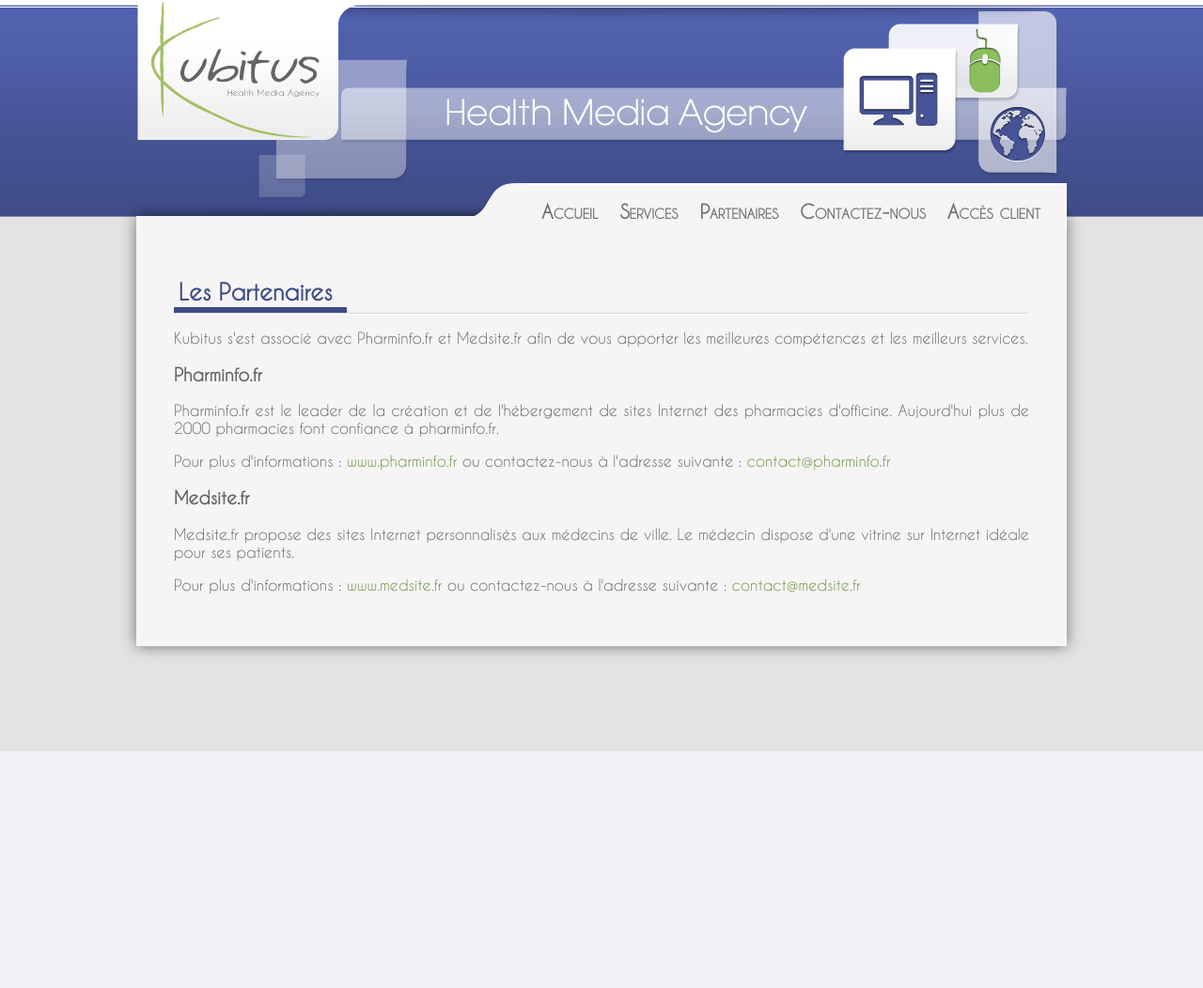
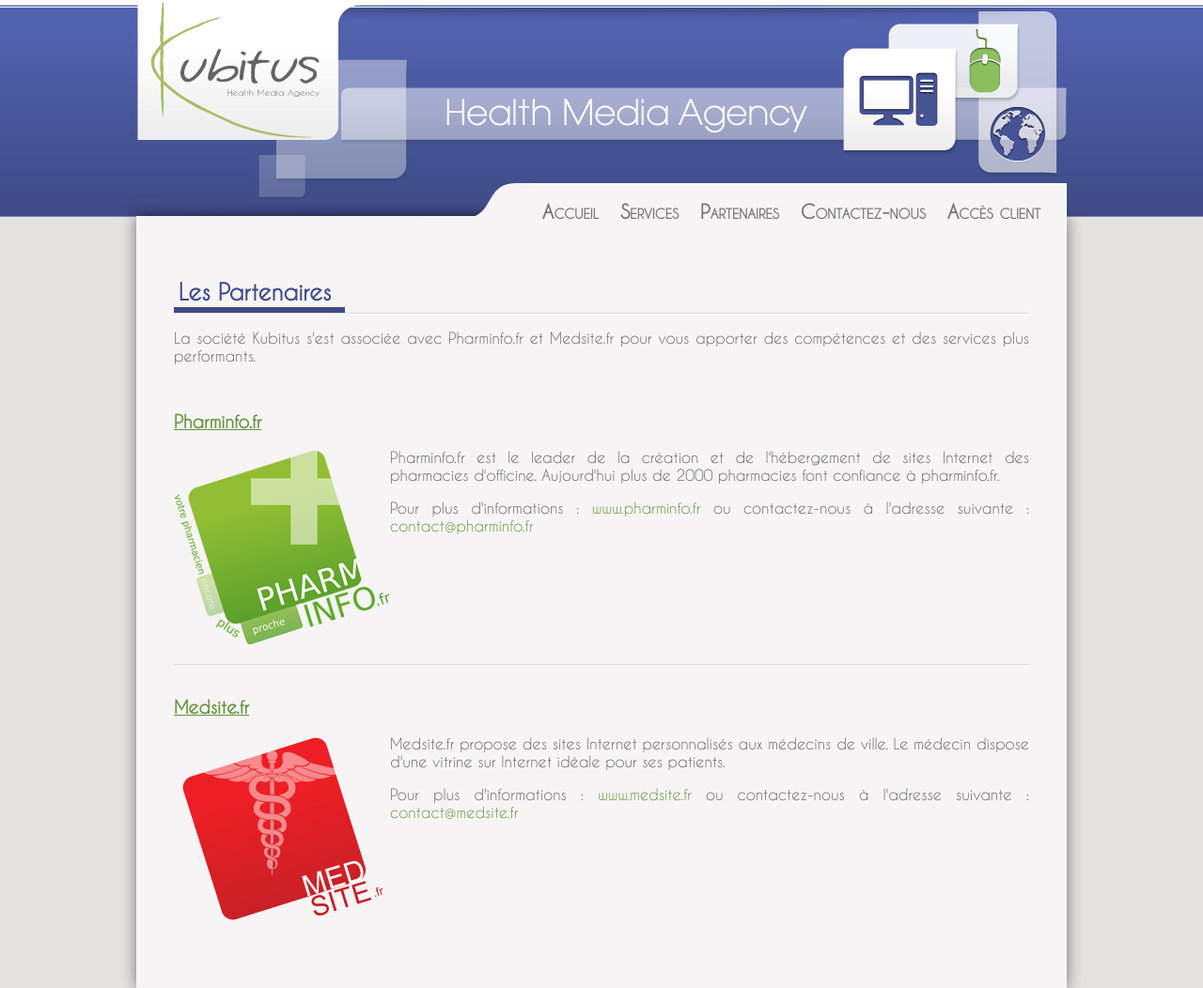
Before and after one commit to Kubitus/kubitus, a Flask app: page /partenaires/ in a window 1280 px wide. Shown: the whole page at 94% size. Before the commit the page ends 800 px from the top, so only its background shows below. Run offline with Flask 2, Linux system fonts and the light colour scheme; some libraries are stand-ins or nearby versions.

Commit message:
minor change in différents pages

```diff
--- a/kubitus/static/css/style.css
+++ b/kubitus/static/css/style.css
@@ -31,6 +31,7 @@ body {
 }
 
 a {
+  border: none;
   color: #65933d;
   text-decoration: none;
   transition: color 0.3s linear;
@@ -495,7 +496,30 @@ dl p {
   padding: 2px 0;
 }
 
+.pharminfo {
+  border-bottom: 1px solid #ddd;
+}
 
+div.pharminfo, div.medsite {
+  padding: 15px 0 20px;
+  overflow: auto;
+}
+
+div.pharminfo h3, div.medsite h3 {
+  color: #65933D;
+  text-decoration: underline;
+}
+
+.pharminfo img, .medsite img {
+  float: left;
+}
+
+
+
+
+div.medsite {
+  clear: left;
+}
 
 /* - Accordion - */
 dl.accordion dt{
--- a/kubitus/templates/graphique.html.jinja2
+++ b/kubitus/templates/graphique.html.jinja2
@@ -6,7 +6,8 @@
       <h2>Conception graphique</h2>
     </header>
     <p>Notre équipe graphique est à votre disposition pour l'élaboration et la conception de toutes vos bannières</p>
-    <P>Vous souhaitez un complément d'information avant de concrétiser votre projet <a href="{{ url_for('page', page='contact')}}">contactez-nous</a></p>
+    <P>Vous souhaitez un complément d'information sur le graphisme des bannières avant de concrétiser votre projet ? </p>
+    <p><a href="{{ url_for('page', page='contact')}}">Contactez-nous</a> et nous vous répondrons dans les plus brefs délais.</p>
     <p class="center figure">
       <img src="../static/css/img/bandeau-krea.gif"/>
       Bandeau Haut ou Bas - 468x68 px
--- a/kubitus/templates/offer.html.jinja2
+++ b/kubitus/templates/offer.html.jinja2
@@ -3,11 +3,11 @@
 {% block content %}
   {% block offer %}
     <header>
-      <h2>Offres B to B</h2>
+      <h2><a href="{{ url_for('page', page='btob')}}">Offres B to B</a></h2>
     </header>
       <ul class="offer">
       <li class="standard"><a href="{{url_for('page', page='standard')}}">Offre Standard</a></li>
-      <li class="personnal"><a href="{{url_for('page', page='personnal')}}">Offre Sur Mesure</a></li>
+      <li class="personnal"><a href="{{url_for('page', page='personnal')}}">Offre Sur-Mesure</a></li>
       <li class="special"><a href="{{url_for('page', page='special')}}">Offre Spéciale Laboratoires Pharmaceutiques</a></li>
     </ul>
   {% endblock offer %}
--- a/kubitus/templates/partenaires.html.jinja2
+++ b/kubitus/templates/partenaires.html.jinja2
@@ -4,13 +4,19 @@
   <header>
     <h2>Les Partenaires</h2>
   </header>
-  <p>Kubitus s'est associé avec Pharminfo.fr et Medsite.fr afin de vous apporter les meilleures compétences et les meilleurs services.</p>
+  <p>La société Kubitus s'est associée avec Pharminfo.fr et Medsite.fr pour vous apporter des compétences et des services plus performants.</p>
 
+  <div class="pharminfo">
   <h3>Pharminfo.fr</h3>
-  <p>Pharminfo.fr est le leader de la création et de l'hébergement de sites Internet des pharmacies d'officine. Aujourd'hui plus de 2000 pharmacies font confiance à pharminfo.fr.</p>
-  <p>Pour plus d'informations : <a href="http://www.pharminfo.fr">www.pharminfo.fr</a> ou contactez-nous à l'adresse suivante : <a href="mailto:contact@pharminfo.fr?subject=[PHARMINFO]%20Projet">contact@pharminfo.fr</a></p>
+    <a href="http://www.pharminfo.fr"><img src="../static/css/img/logo-pharminfo.png" /></a>
+    <p>Pharminfo.fr est le leader de la création et de l'hébergement de sites Internet des pharmacies d'officine. Aujourd'hui plus de 2000 pharmacies font confiance à pharminfo.fr.</p>
+    <p>Pour plus d'informations : <a href="http://www.pharminfo.fr">www.pharminfo.fr</a> ou contactez-nous à l'adresse suivante : <a href="mailto:contact@pharminfo.fr?subject=[PHARMINFO]%20Projet">contact@pharminfo.fr</a></p>
+  </div>
 
-  <h3>Medsite.fr</h3>
-  <p>Medsite.fr propose des sites Internet personnalisés aux médecins de ville. Le médecin dispose d'une vitrine sur Internet idéale pour ses patients.</p>
-  <p>Pour plus d'informations : <a href="http://www.medsite.fr">www.medsite.fr</a> ou contactez-nous à l'adresse suivante : <a href="mailto:contact@medsite.fr?subject=[MEDSITE]%20Projet">contact@medsite.fr</a></p>
+  <div class="medsite">
+    <h3>Medsite.fr</h3>
+    <a href="http://www.medsite.fr"><img src="../static/css/img/logo-medsite.png" /></a>
+    <p>Medsite.fr propose des sites Internet personnalisés aux médecins de ville. Le médecin dispose d'une vitrine sur Internet idéale pour ses patients.</p>
+    <p>Pour plus d'informations : <a href="http://www.medsite.fr">www.medsite.fr</a> ou contactez-nous à l'adresse suivante : <a href="mailto:contact@medsite.fr?subject=[MEDSITE]%20Projet">contact@medsite.fr</a></p>
+    </div>
 {% endblock content %}
--- a/kubitus/templates/standard.html.jinja2
+++ b/kubitus/templates/standard.html.jinja2
@@ -5,11 +5,11 @@
     <dt class="extranet">Extranet</dt>
     <dd>La promotion B to B est diffusée sur l'extranet : Chaque personne du cabinet médical ou de l'officine se connecte sur son propre compte. Les accès sont donc indépendants avec des données personnalisées et sécurisées selon le profil du connecté. Une information ciblée, c'est une promotion assurée !</dd>
     <dt class="agenda">Diffusion</dt>
-    <dd><p>Kubitus garantit également une campagne promotionnelle tout en souplesse : vous pouvez maîtriser la diffusion d'informations à votre convenance*</p>
+    <dd><p>Kubitus garantit également une campagne promotionnelle tout en souplesse : vous pouvez maîtriser la diffusion d'informations à votre convenance.*</p>
     <p class="note">*La durée minimum d'une diffusion de campagne est d'un mois</p></dd>
     <dt class="frequence">Fréquence</dt>
     <dd><p>La fréquence d’affichage promotionnelle sur le site se fait selon vos envies.
-Kubitus vous donne la possibilité d'apparaître en tant qu’annonceurs exclusifs ou en tant que multi-annonceurs*</p>
+Kubitus vous donne la possibilité d'apparaître en tant qu’annonceurs exclusifs ou en tant que multi-annonceurs.*</p>
   <p class="note">*Dans la limite des contraintes techniques acceptables de diffusion</p></dd>
   </dl>
 {% endblock description %}
```
Also changed, not shown: kubitus/templates/btob.html.jinja2 (+5 -5 lines), kubitus/templates/btoc.html.jinja2 (+4 -4 lines), kubitus/templates/personnal.html.jinja2 (+4 -3 lines), kubitus/templates/special.html.jinja2 (+6 -5 lines), kubitus/static/css/CaviarDreams.ttf, kubitus/static/css/img/logo-medsite.png (added), kubitus/static/css/img/logo-pharminfo.png (added).
